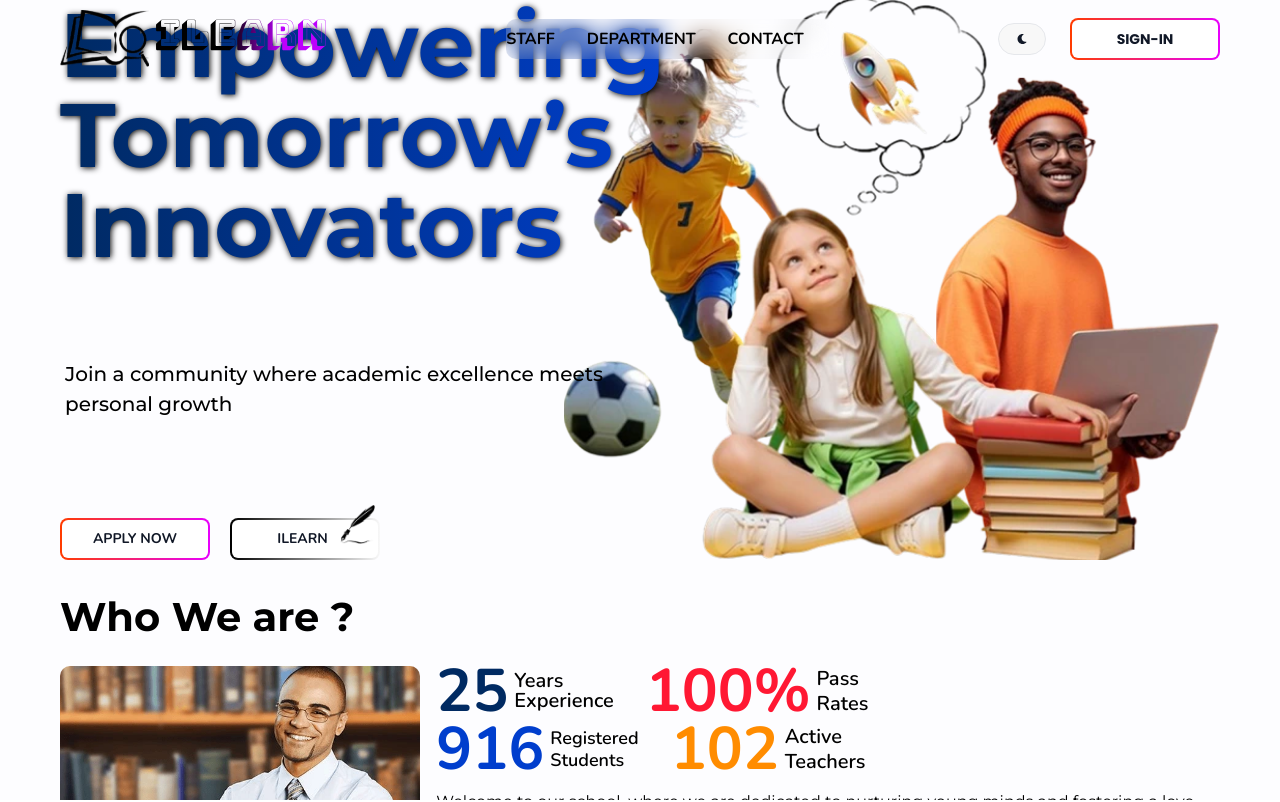
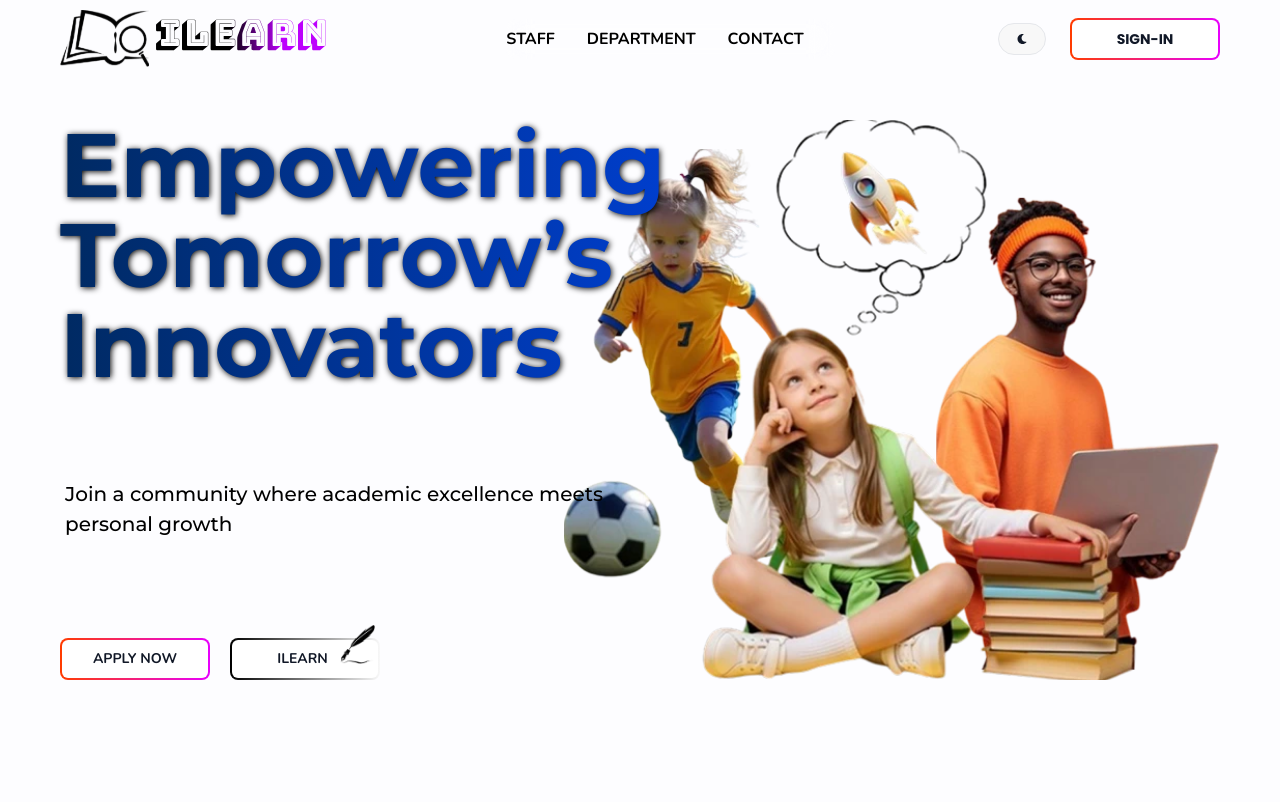
Before and after one commit to zerosyah/iLearnWeb, a React (Vite) app: page / in a window 1280 px wide. Shown: the top 802 px of the page. Built offline with nearby package versions, Linux system fonts and the light colour scheme; a web font is replaced by a local one.

Commit message:
spacing fixed

```diff
--- a/src/components/Header.tsx
+++ b/src/components/Header.tsx
@@ -108,7 +108,7 @@ export default function Header() {
 
   return (
     <Navbar
-      className={`z-20 w-full absolute top-0 items-center dark:bg-transparent justify-between flex px-[5px] md:px-[0px] bg-transparent h-fit`}
+      className={`absolute top-0 z-20 flex h-fit w-full items-center justify-between bg-transparent px-[5px] dark:bg-transparent md:px-0`}
     >
       {/* Logo */}
       <Link to="/" className="">
--- a/src/pages/Home.tsx
+++ b/src/pages/Home.tsx
@@ -127,10 +127,10 @@ export default function Home() {
   //const phoneHeight = width < 430 ? height : height
 
   return (
-    <section className="scroll-container flex flex-col h-screen w-screen gap-[32px] overflow-y-scroll bg-coolWhite dark:bg-gray-700  lg:px-[60px]">
+    <section className="scroll-container flex h-fit w-full flex-col gap-[72px] overflow-y-scroll bg-coolWhite dark:bg-gray-700  lg:px-[60px]">
       {/* Hero section start here */}
       <Stack
-        className={`relative grid size-full place-items-center justify-center`}
+        className={`relative grid h-screen place-items-center justify-center`}
       >
         <Header />
         <section
@@ -208,7 +208,7 @@ export default function Home() {
         className="relative flex h-fit w-full flex-col gap-[24px]"
         // style={{padding: vw <= 850 ? vw*0.95 : vw * 0.9}}
       >
-        <h1 className="relative font-montserrat text-[40px] font-bold leading-tight text-black lg:text-[40px]">
+        <h1 className="relative pl-[8px] lg:pl-0 font-montserrat text-[40px] font-bold leading-[30px] text-black lg:text-[40px]">
           Who We are ?
         </h1>
         {/* first section of section 2 start*/}
@@ -217,7 +217,7 @@ export default function Home() {
           style={{ height: vw <= 850 ? "fit-content" : vh * 0.5 }}
         >
           <div
-            className="relative flex w-full items-center gap-[32px] rounded-[10px] lg:items-start lg:gap-[16px]"
+            className="relative flex w-full items-center gap-[48px] rounded-[10px] lg:items-start lg:gap-[16px]"
             style={{ flexDirection: vw <= 800 ? "column" : "row" }}
           >
             {/* image section */}
@@ -233,7 +233,7 @@ export default function Home() {
                 alt="pp"
                 className="relative size-full rounded-[10px] object-cover"
               />
-              <div className="absolute -bottom-[30px] left-1/2 flex h-fit w-fit -translate-x-1/2 transform flex-col items-center justify-center  rounded-[10px] bg-white p-[10px] text-center text-black">
+              <div className="absolute -bottom-[30px] left-1/2 flex h-fit w-fit -translate-x-1/2 transform flex-col items-center justify-center  rounded-[10px] bg-white p-[8px] text-center text-black">
                 <p className="text-nowrap font-popins text-[16px] text-black">
                   "Making an impact, together"
                 </p>
@@ -245,47 +245,46 @@ export default function Home() {
 
             {/* details section */}
             <div
-              className=" relative relative flex size-full w-full flex-col items-center gap-[16px] text-black lg:items-start"
-              style={{ width: vw <= 850 ? vw * 0.95 : "fit" }}
+              className="relative flex size-full w-full flex-col gap-[16px] px-[8px] pt text-black lg:items-start lg:px-0"
             >
-              <Stack className="flex flex-col gap-[8px]">
-                <Stack direction={"row"} spacing={vh <= 850 ? 4 : 5}>
+              <Stack className="relative flex flex-col gap-[8px]">
+                <Stack direction={"row"} spacing={vh <= 850 ? 2 : 2}>
                   <div className="flex items-center gap-[6px]">
-                    <span className="font-nunito text-[40px] font-bold leading-[47px] text-royalBlue lg:text-[60px]">
+                    <span className="font-bebasNeue text-[55px] font-bold leading-[47px] text-royalBlue lg:text-[60px]">
                       25
                     </span>
-                    <div className="flex flex-col font-nunito text-[16px] font-semibold leading-[20px] lg:text-[20px]">
-                      <span className="">Years</span>
-                      <span className="">Experience</span>
+                    <div className="flex flex-col font-montserrat text-[16px] font-semibold leading-tight lg:text-[20px] text-royalBlue">
+                      <span className="leading-[20px]">Years</span>
+                      <span className="leading-[20px]">Experience</span>
                     </div>
                   </div>
                   <div className="flex items-center gap-[6px]">
-                    <span className="text- font-nunito text-[40px] font-bold leading-[47px] text-imperialRed lg:text-[60px]">
+                    <span className="font-bebasNeue text-[55px] font-bold leading-[47px] text-imperialRed lg:text-[60px]">
                       100%
                     </span>
-                    <div className="flex flex-col font-nunito text-[18px] font-semibold leading-tight lg:text-[20px]">
-                      <span className="">Pass</span>
-                      <span className="">Rates</span>
+                    <div className="flex flex-col text-imperialRed font-montserrat text-[16px] font-semibold leading-tight lg:text-[20px]">
+               <span className="leading-[20px]">Pass</span>
+                      <span className="leading-[20px]">Rates</span>
                     </div>
                   </div>
                 </Stack>
-                <Stack direction={"row"} spacing={vh <= 850 ? 4 : 5}>
+                <Stack direction={"row"} spacing={vh <= 850 ? 2 : 2}>
                   <div className="flex items-center gap-[6px]">
-                    <span className="text- font-nunito text-[40px] font-bold leading-[47px] text-persianBlue lg:text-[60px]">
+                    <span className="font-bebasNeue text-[55px] font-bold leading-[47px] text-persianBlue lg:text-[60px]">
                       916
                     </span>
-                    <div className="flex flex-col font-nunito text-[18px] font-semibold leading-tight">
-                      <span className="">Registered </span>
-                      <span className="">Students</span>
+                    <div className="flex flex-col font-montserrat text-[16px] font-semibold leading-tight text-persianBlue lg:text-[20px]">
+                      <span className="leading-[20px]">Registered </span>
+                      <span className="leading-[20px]">Students</span>
                     </div>
                   </div>
                   <div className="flex items-center gap-[6px]">
-                    <span className="text- font-nunito text-[40px] font-bold leading-[47px] text-selectiveYellow lg:text-[60px]">
+                    <span className="font-bebasNeue text-[55px] font-bold leading-[47px] text-selectiveYellow lg:text-[60px]">
                       102
                     </span>
-                    <div className="flex flex-col font-nunito text-[18px] font-semibold leading-tight lg:text-[20px]">
-                      <span className="">Active</span>
-                      <span className="">Teachers</span>
+                    <div className="flex flex-col font-montserrat text-[16px] font-semibold leading-tight text-selectiveYellow lg:text-[20px]">
+                      <span className="leading-[20px]">Active</span>
+                      <span className="leading-[20px]">Teachers</span>
                     </div>
                   </div>
                 </Stack>
@@ -488,7 +487,7 @@ export default function Home() {
       {/* Second section end here */}
 
       {/** Thrird Section Start here */}
-      <Stack className=" relative flex h-fit w-full flex-col gap-[24px] pb-[24px] lg:text-start">
+      <Stack className="relative  flex h-fit w-full flex-col gap-[24px] pb-[24px] lg:text-start">
         <div className="">
           <h1 className="relative font-montserrat text-[40px] font-bold leading-tight text-black lg:text-[50px]">
             Our Programs
@@ -578,7 +577,7 @@ export default function Home() {
       {/** Thrird Section End here */}
 
       {/* mobile only section */}
-      <Stack className="h-fit mx-[8px] lg:mx-[0px]">
+      <Stack className="mx-[8px] h-fit border border-r-selectiveYellow lg:mx-0">
         <Marquee speed={30} className="">
           {TeacherRecognition.map((item, index: number) => (
             <TeacherYearCard
@@ -596,7 +595,7 @@ export default function Home() {
 
 
 
-      <Stack className="h-fit flex flex-col gap-[24px] mx-[8px] lg:mx-[0px]">
+      <Stack className="mx-[8px] flex h-fit flex-col gap-[24px] lg:mx-0">
         <h1 className="leading-[30px] text-start font-roboto text-[24px] font-bold uppercase text-ptxtl lg:text-[32px]">
           Student Support Program
         </h1>
```
